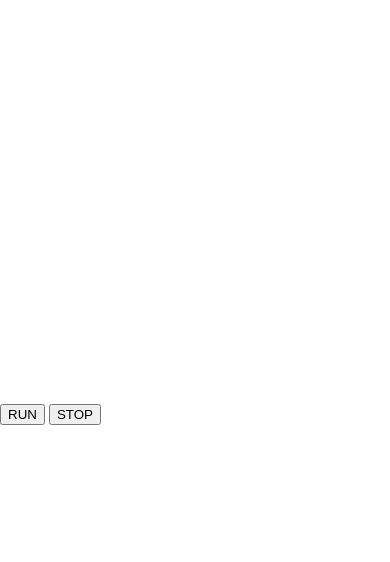
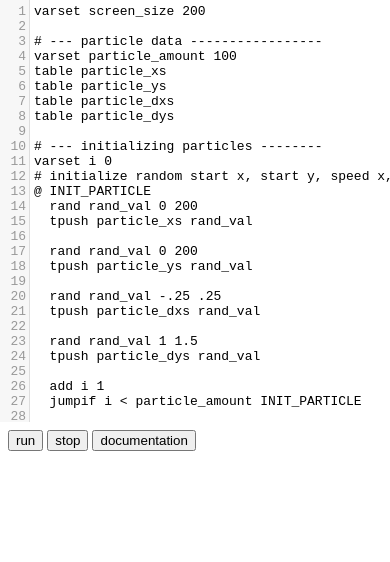
Before and after one commit to onsclom/reamyf, a plain HTML site: page index.html in a window 390 px wide. Drawn offline with Linux system fonts and the light colour scheme.

Commit message:
Responsive site

```diff
--- /dev/null
+++ b/codeExamples.js
@@ -0,0 +1,75 @@
+const example1 = `varset screen_size 200
+
+# --- particle data -----------------
+varset particle_amount 100
+table particle_xs
+table particle_ys
+table particle_dxs
+table particle_dys
+
+# --- initializing particles --------
+varset i 0
+# initialize random start x, start y, speed x, and speed y for each particle)
+@ INIT_PARTICLE
+  rand rand_val 0 200
+  tpush particle_xs rand_val
+
+  rand rand_val 0 200
+  tpush particle_ys rand_val
+
+  rand rand_val -.25 .25
+  tpush particle_dxs rand_val
+
+  rand rand_val 1 1.5
+  tpush particle_dys rand_val
+
+  add i 1
+  jumpif i < particle_amount INIT_PARTICLE
+
+# --- animation loop ----------------
+@ ANIMATION_LOOP
+  clrsc 0
+  varset i 0
+
+  # -- move each particle
+  @ UPDATE_PARTICLE
+    t2v particle_xs i cur_x
+    t2v particle_dxs i cur_dx
+    t2v particle_ys i cur_y
+    t2v particle_dys i cur_dy
+
+    add cur_x cur_dx
+    add cur_y cur_dy
+
+    # -- reset x if in negative
+    jumpif curx > -1 PARTICLE_X_GOOD
+    add cur_x 200
+    @ PARTICLE_X_GOOD
+    # -- reset y if in negative
+    jumpif cury > -1 PARTICLE_Y_GOOD
+    add cur_y 200
+    @ PARTICLE_Y_GOOD
+
+    v2t cur_x particle_xs i
+    v2t cur_y particle_ys i
+
+    add i 1
+    jumpif i < particle_amount UPDATE_PARTICLE
+
+    varset i 0
+
+  # -- draw each particle
+  @ DRAW_PARTICLE
+    t2v particle_xs i drawable_x
+    t2v particle_ys i drawable_y
+
+    round drawable_x
+    round drawable_y
+
+    mod drawable_x screen_size
+    mod drawable_y screen_size
+
+    pixel drawable_x drawable_y
+
+    add i 1
+    jumpif i < particle_amount DRAW_PARTICLE`
--- a/easyLang.js
+++ b/easyLang.js
@@ -5,7 +5,7 @@ const tableExprRegex = /^(\w+)\[(\w+)\]$/;
 /*
 To run easyLang code:
 1. run through the code and save all the headers with their corresponding line number in nameToHeaderLine
-2. start parsing instructions one by one until at end of file or time out? (need a way to check for time out perhaps)
+2. start parsing instructions one by one until at end of file or time out? (TODO: check for timeout)
 3. start an animation loop starting on the "@ ANIMATION_LOOP"
 */
 
@@ -114,10 +114,7 @@ class easyLang {
    * @returns {number}
    */
   getValue(valueString) {
-    let found = valueString.match(tableExprRegex);
-    if (found) {
-      return this.tables[found[1]][found[2]];
-    } else if (this.vars[valueString] != null) {
+    if (this.vars[valueString] != null) {
       return Number(this.vars[valueString]);
     } else {
       return Number(valueString);
--- a/index.html
+++ b/index.html
@@ -5,6 +5,8 @@
     <meta http-equiv="X-UA-Compatible" content="IE=edge" />
     <meta name="viewport" content="width=device-width, initial-scale=1.0" />
     <title>Language Test</title>
+    <script src="lib/codemirror.js"></script>
+    <link rel="stylesheet" href="lib/codemirror.css" />
     <style>
       html,
       body {
@@ -13,34 +15,76 @@
         width: 100%;
         height: 100%;
       }
+      .CodeMirror {
+        width: 50%;
+        height: 100%;
+      }
+      .mainContent {
+        width: 100%;
+        height: 100%;
+      }
+      .canvasHolder {
+        width: 50%;
+      }
+      .buttonHolder {
+        position: absolute;
+        top: 0;
+        left: 50%;
+        margin: 0.5rem;
+      }
+      @media only screen and (max-width: 600px) {
+        .mainContent {
+          flex-direction: column;
+        }
+        .CodeMirror {
+          width: 100%;
+          height: 50%;
+        }
+        .canvasHolder {
+          width: 100%;
+          height: 50%;
+        }
+        .buttonHolder {
+        position: absolute;
+        top: 50%;
+        left: 0%;
+      }
+      }
     </style>
-    <script src="lib/codemirror.js"></script>
-    <link rel="stylesheet" href="lib/codemirror.css" />
   </head>
   <body>
-    <div style="display: flex; height: 100%">
-      <textarea id="codeMirrorId" style="display: block; height: 100%"></textarea>
-
-      <div>
+    <div class="mainContent" style="display: flex">
+      <textarea id="codeMirrorId"></textarea>
+      <!-- probably a better way to style this but it works for now -->
+      <div class="buttonHolder">
+        <button id="runButton">run</button>
+        <button id="stopButton">stop</button>
+        <button id="stopButton">documentation</button>
+      </div>
+      <div class="canvasHolder">
+        <!-- lots of styling to make pixels crisp and not antialiased -->
         <canvas
           id="canvas"
           width="200"
           height="200"
           style="
+            box-sizing: border-box;
             image-rendering: -moz-crisp-edges;
             image-rendering: -webkit-crisp-edges;
             image-rendering: pixelated;
             image-rendering: crisp-edges;
-            width: 400px;
-            height: 400px;
+            aspect-ratio: 1/1;
+            object-fit: contain;
+            width: 100%;
+            height: 100%;
+            padding: 1rem;
           "
         >
         </canvas>
-        <button id="runButton">RUN</button>
-        <button id="stopButton">STOP</button>
       </div>
     </div>
 
+    <script src="codeExamples.js"></script>
     <script src="easyLang.js"></script>
     <script src="index.js"></script>
   </body>
--- a/index.js
+++ b/index.js
@@ -1,95 +1,20 @@
 // @ts-check
+/// <reference path="lib/codemirror.js" />
 
-document.getElementById('codeMirrorId').textContent=`varset screen_size 200
-
-# --- particle data -----------------
-varset particle_amount 100
-table particle_xs
-table particle_ys
-table particle_dxs
-table particle_dys
-
-# --- initializing particles --------
-varset i 0
-# initialize random start x, start y, speed x, and speed y for each particle)
-@ INIT_PARTICLE
-  rand rand_val 0 200
-  tpush particle_xs rand_val
-
-  rand rand_val 0 200
-  tpush particle_ys rand_val
-
-  rand rand_val -.25 .25
-  tpush particle_dxs rand_val
-
-  rand rand_val 1 1.5
-  tpush particle_dys rand_val
-
-  add i 1
-  jumpif i < particle_amount INIT_PARTICLE
-
-# --- animation loop ----------------
-@ ANIMATION_LOOP
-  clrsc 0
-  varset i 0
-
-  # -- move each particle
-  @ UPDATE_PARTICLE
-    t2v particle_xs i cur_x
-    t2v particle_dxs i cur_dx
-    t2v particle_ys i cur_y
-    t2v particle_dys i cur_dy
-
-    add cur_x cur_dx
-    add cur_y cur_dy
-
-    # -- reset x if in negative
-    jumpif curx > -1 PARTICLE_X_GOOD
-    add cur_x 200
-    @ PARTICLE_X_GOOD
-    # -- reset y if in negative
-    jumpif cury > -1 PARTICLE_Y_GOOD
-    add cur_y 200
-    @ PARTICLE_Y_GOOD
-
-    v2t cur_x particle_xs i
-    v2t cur_y particle_ys i
-
-    add i 1
-    jumpif i < particle_amount UPDATE_PARTICLE
-
-    varset i 0
-
-  # -- draw each particle
-  @ DRAW_PARTICLE
-    t2v particle_xs i drawable_x
-    t2v particle_ys i drawable_y
-
-    round drawable_x
-    round drawable_y
-
-    mod drawable_x screen_size
-    mod drawable_y screen_size
-
-    pixel drawable_x drawable_y
-
-    add i 1
-    jumpif i < particle_amount DRAW_PARTICLE`
+document.getElementById('codeMirrorId').textContent=example1
 
 const codeArea = /** @type {HTMLTextAreaElement} */ (document.getElementById('codeMirrorId'))
 var editor = CodeMirror.fromTextArea( codeArea, {
   lineNumbers: true
 });
 
-editor.setSize("100%", "100%")
+//editor.setSize("50%", "100%")
 
 const canvas = /** @type {HTMLCanvasElement} */ (document.getElementById('canvas'));
 const ctx = canvas.getContext('2d');
 const exampleScript = document.getElementById('codeMirrorId').textContent
 
-//run script "exampleScript" with ctx
-
-
+// TODO: abstractify this away in easyLang.js
 let runNumber = 0
 let curAnimationFrameId;
 
@@ -106,6 +31,5 @@ document.getElementById("runButton").onclick = () => {
 }
 
 document.getElementById("stopButton").onclick = () => {
-  console.log(editor)
   window.cancelAnimationFrame(curAnimationFrameId)
 }
```
